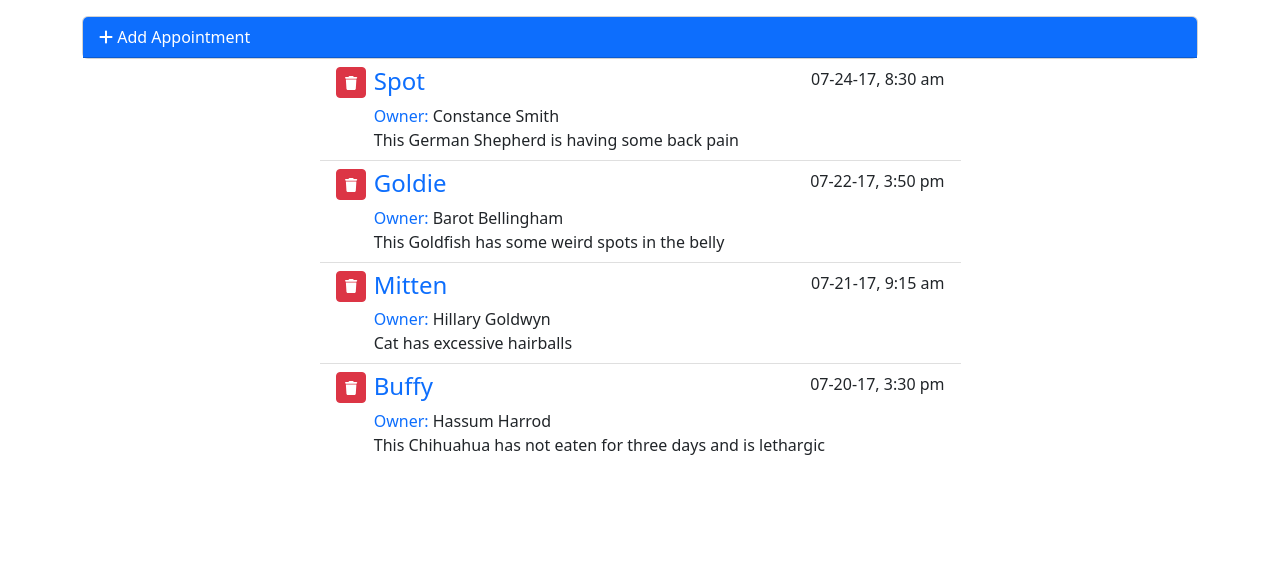
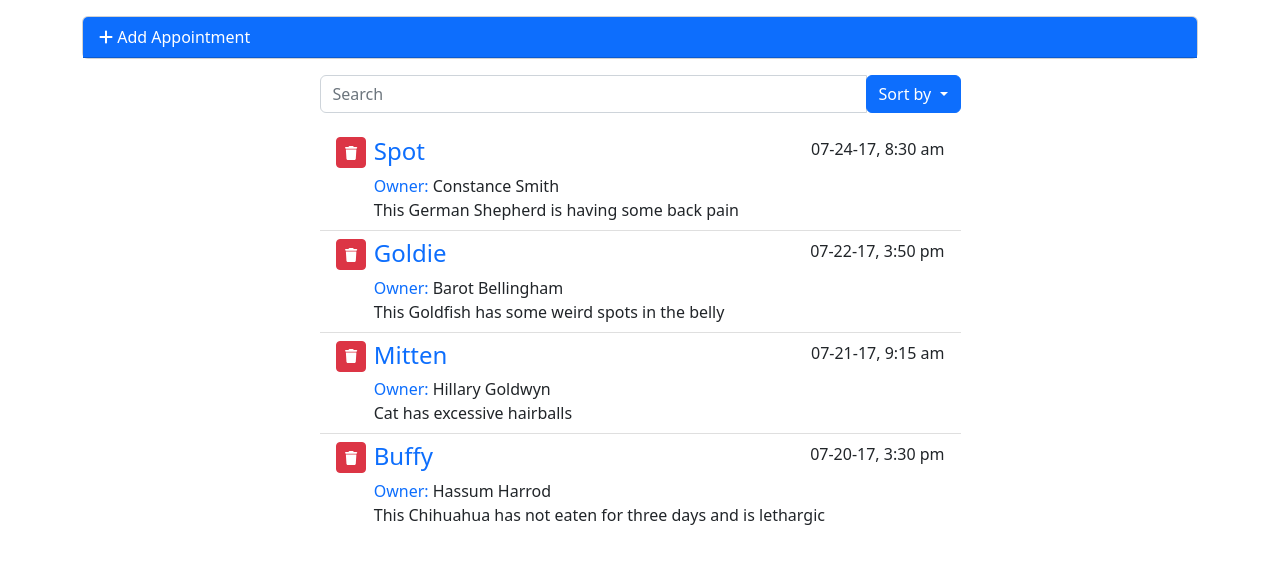
Before and after one commit to sergiychaiuk/vue-interface, a Vue app: page / in a window 1280 px wide. Shown: the top 564 px of the page. Built offline with nearby package versions, Linux system fonts and the light colour scheme.

Commit message:
added template

```diff
--- a/src/App.vue
+++ b/src/App.vue
@@ -2,6 +2,7 @@
   <div id="main-app" class="container">
     <div class="row justify-content-center">
       <add-appointment @add="addItem"/>
+      <search-appointments/>
       <appointment-list :appointments="appointments" @remove="removeItem" @edit="editItem"/>
     </div>
   </div>
@@ -9,6 +10,7 @@
 
 <script>
 import AddAppointment from './components/AddAppointment'
+import SearchAppointments from './components/SearchAppointments'
 import AppointmentList from './components/AppointmentList'
 import _ from 'lodash'
 import axios from 'axios'
@@ -24,6 +26,7 @@
   },
   components: {
     AppointmentList,
+    SearchAppointments,
     AddAppointment
   },
   mounted() {
--- /dev/null
+++ b/src/components/SearchAppointments.vue
@@ -0,0 +1,71 @@
+<template>
+  <div class="col-12 col-md-10 col-lg-7">
+    <div class="input-group my-3">
+      <input
+          id="SearchApts"
+          placeholder="Search"
+          type="text"
+          class="form-control"
+          aria-label="Search Appointments"
+      >
+
+      <div class="input-group-append">
+        <button
+            type="button"
+            class="btn btn-primary dropdown-toggle"
+            data-bs-toggle="dropdown"
+            aria-haspopup="true"
+            aria-expanded="false"
+        >
+          Sort by
+          <span class="caret"></span>
+        </button>
+
+        <div class="dropdown-menu dropdown-menu-right">
+          <a href="#" class="dropdown-item d-flex justify-content-between" id="petName">
+            Pet Name
+            <font-awesome-icon icon="check"/>
+          </a>
+
+          <a class="dropdown-item d-flex justify-content-between" href="#" id="aptDate">
+            Date
+            <font-awesome-icon icon="check"/>
+          </a>
+
+          <a href="#" class="dropdown-item d-flex justify-content-between" id="ownerName">
+            Owner
+            <font-awesome-icon icon="check"/>
+          </a>
+
+          <div class="dropdown-divider" role="separator"></div>
+
+          <a class="dropdown-item d-flex justify-content-between" href="#" id="asc">
+            Asc
+            <font-awesome-icon icon="check"/>
+          </a>
+
+          <a class="dropdown-item d-flex justify-content-between" href="#" id="desc">
+            Desc
+            <font-awesome-icon icon="check"/>
+          </a>
+        </div>
+      </div>
+    </div>
+  </div>
+</template>
+
+<script>
+import {FontAwesomeIcon} from '@fortawesome/vue-fontawesome'
+
+export default {
+  name: 'SearchAppointments',
+  data() {
+    return {
+      searchTerm: ''
+    };
+  },
+  components: {
+    FontAwesomeIcon
+  }
+};
+</script>
```
